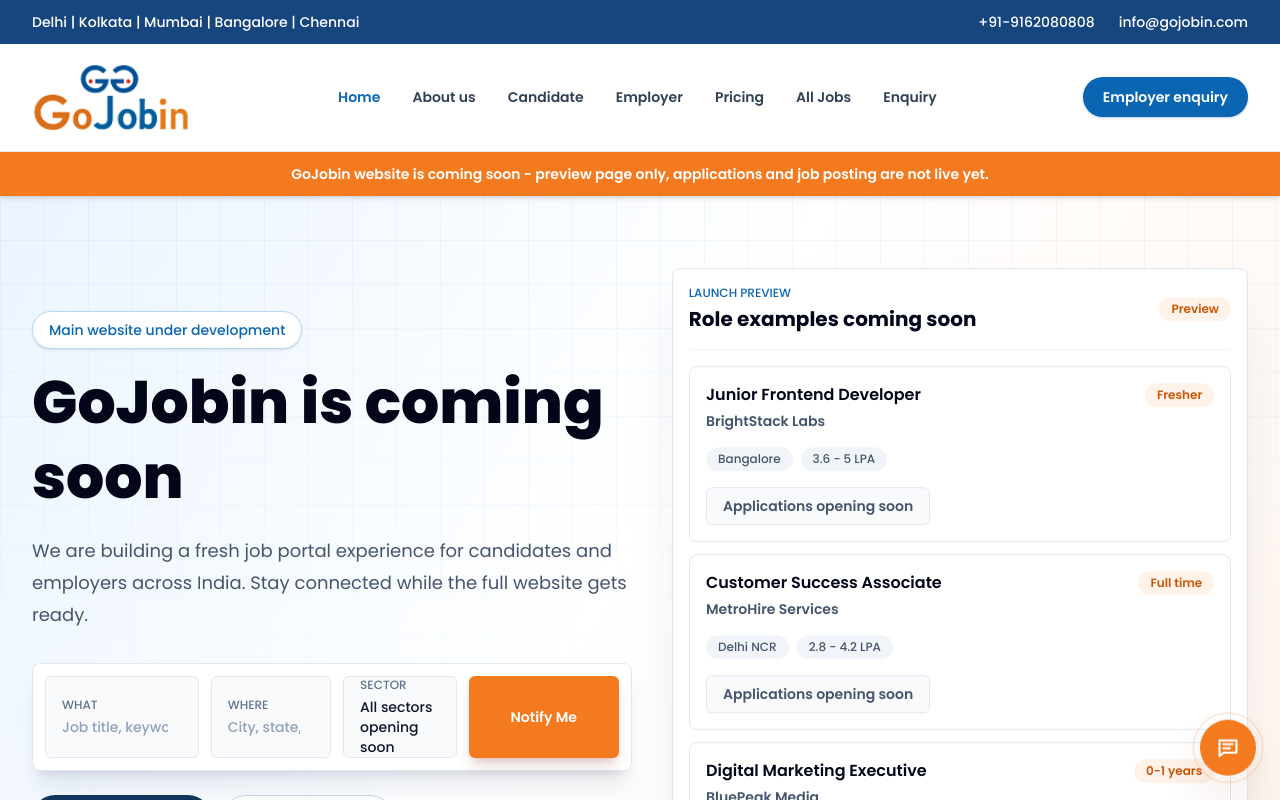
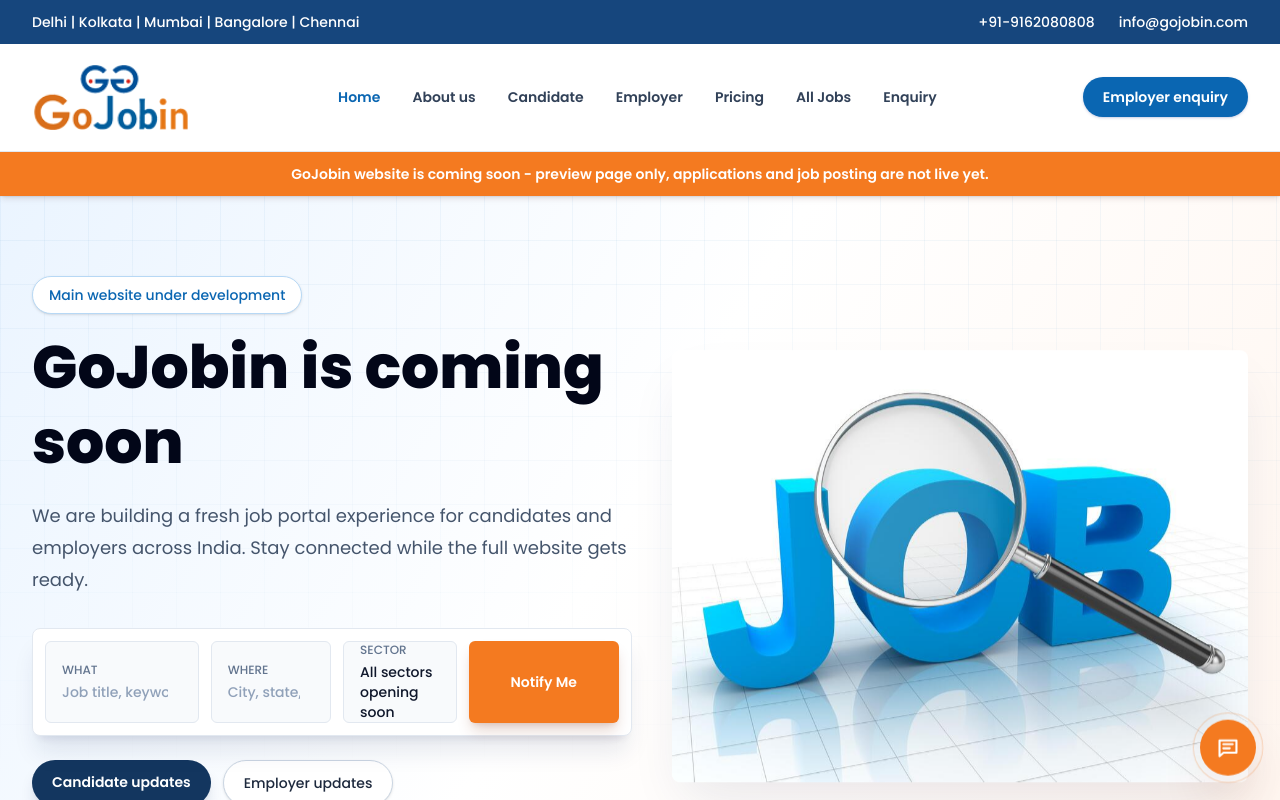
Before and after one commit to vinitk09/GoJobIn, a Next.js app: page / in a window 1280 px wide. Shown: the top 800 px of the page. Built offline with nearby package versions, Linux system fonts and the light colour scheme.

Commit message:
added all the codes

```diff
--- a/src/app/page.js
+++ b/src/app/page.js
@@ -31,30 +31,6 @@
   "TalentDesk",
   "UrbanStack",
   "PeoplePro",
-];
-
-const jobs = [
-  {
-    role: "Junior Frontend Developer",
-    company: "BrightStack Labs",
-    place: "Bangalore",
-    type: "Fresher",
-    salary: "3.6 - 5 LPA",
-  },
-  {
-    role: "Customer Success Associate",
-    company: "MetroHire Services",
-    place: "Delhi NCR",
-    type: "Full time",
-    salary: "2.8 - 4.2 LPA",
-  },
-  {
-    role: "Digital Marketing Executive",
-    company: "BluePeak Media",
-    place: "Mumbai",
-    type: "0-1 years",
-    salary: "3 - 4.5 LPA",
-  },
 ];
 
 const steps = [
@@ -168,6 +144,7 @@
 export default function Home() {
   const [isEnquiryOpen, setIsEnquiryOpen] = useState(false);
   const [enquiryFor, setEnquiryFor] = useState("General enquiry");
+  const [isSubscribeNoticeOpen, setIsSubscribeNoticeOpen] = useState(false);
 
   useEffect(() => {
     const revealItems = Array.from(
@@ -233,6 +210,11 @@
   function handleFeatureSubmit(event, context) {
     event.preventDefault();
     openEnquiry(context);
+  }
+
+  function handleSubscribeSubmit(event) {
+    event.preventDefault();
+    setIsSubscribeNoticeOpen(true);
   }
 
   return (
@@ -385,56 +367,15 @@
           </div>
 
           <div className="relative animate-fade-up animation-delay-200">
-            <div className="float-soft rounded-[8px] border border-slate-200 bg-white p-4 shadow-2xl shadow-blue-950/10">
-              <div className="flex items-center justify-between border-b border-slate-100 pb-4">
-                <div>
-                  <p className="text-xs font-medium uppercase tracking-normal text-[#0a66b2]">
-                    Launch preview
-                  </p>
-                  <h2 className="mt-1 text-xl font-bold text-slate-950">
-                    Role examples coming soon
-                  </h2>
-                </div>
-                <span className="rounded-full bg-[#fff2e9] px-3 py-1 text-xs font-semibold text-[#c95709]">
-                  Preview
-                </span>
-              </div>
-
-              <div className="mt-4 space-y-3">
-                {jobs.map((job, index) => (
-                  <article
-                    key={job.role}
-                    className="job-card rounded-[8px] border border-slate-200 p-4 transition hover:border-[#0a66b2] hover:bg-blue-50/40"
-                    style={{ animationDelay: `${index * 140}ms` }}
-                  >
-                    <div className="flex items-start justify-between gap-4">
-                      <div>
-                        <h3 className="font-semibold text-slate-950">
-                          {job.role}
-                        </h3>
-                        <p className="mt-1 text-sm font-semibold text-slate-600">
-                          {job.company}
-                        </p>
-                      </div>
-                      <span className="shrink-0 rounded-full bg-[#fff2e9] px-3 py-1 text-xs font-semibold text-[#c95709]">
-                        {job.type}
-                      </span>
-                    </div>
-                    <div className="mt-4 flex flex-wrap gap-2 text-xs font-medium text-slate-600">
-                      <span className="rounded-full bg-slate-100 px-3 py-1">
-                        {job.place}
-                      </span>
-                      <span className="rounded-full bg-slate-100 px-3 py-1">
-                        {job.salary}
-                      </span>
-                    </div>
-                    <span className="mt-4 inline-flex rounded-[6px] border border-slate-200 bg-slate-50 px-4 py-2 text-sm font-semibold text-slate-600">
-                      Applications opening soon
-                    </span>
-                  </article>
-                ))}
-              </div>
-            </div>
+            <Image
+              src="/job.jpg"
+              alt="GoJobin job search preview"
+              width={933}
+              height={700}
+              priority
+              sizes="(min-width: 1024px) 48vw, 100vw"
+              className="float-soft h-auto w-full rounded-[8px] object-cover shadow-2xl shadow-blue-950/10"
+            />
           </div>
         </div>
       </section>
@@ -948,12 +889,13 @@
             </h3>
             <form
               className="mt-9 grid max-w-[335px] gap-5 text-sm font-bold text-white"
-              onSubmit={(event) => event.preventDefault()}
+              onSubmit={handleSubscribeSubmit}
             >
               <label>
                 <span>Your Name</span>
                 <input
                   className="mt-3 h-13 w-full bg-white px-4 text-sm font-medium text-slate-950 outline-none"
+                  required
                   type="text"
                 />
               </label>
@@ -961,13 +903,24 @@
                 <span>Your Email</span>
                 <input
                   className="mt-3 h-13 w-full bg-white px-4 text-sm font-medium text-slate-950 outline-none"
+                  required
                   type="email"
                 />
               </label>
-              <button className="shine-button mt-1 h-12 w-fit bg-[#55585c] px-5 text-sm font-bold text-white transition hover:bg-[#0a66b2]">
+              <button
+                className="shine-button mt-1 h-12 w-fit bg-[#55585c] px-5 text-sm font-bold text-white transition hover:bg-[#0a66b2]"
+                type="submit"
+              >
                 Subscribe
               </button>
             </form>
+          </div>
+        </div>
+        <div className="border-t border-white/10">
+          <div className="mx-auto max-w-7xl px-5 py-5 text-center text-sm font-semibold text-white/75 lg:px-8">
+            <p>
+              Copyright &copy; {new Date().getFullYear()} GoJobin. All rights reserved.
+            </p>
           </div>
         </div>
       </footer>
@@ -1006,6 +959,43 @@
         isOpen={isEnquiryOpen}
         onClose={() => setIsEnquiryOpen(false)}
       />
+
+      {isSubscribeNoticeOpen ? (
+        <div
+          className="fixed inset-0 z-[95] flex items-center justify-center bg-slate-950/60 px-4 py-6 backdrop-blur-sm"
+          role="presentation"
+          onClick={() => setIsSubscribeNoticeOpen(false)}
+        >
+          <div
+            aria-labelledby="subscribe-notice-title"
+            aria-modal="true"
+            className="modal-panel w-full max-w-sm rounded-[8px] border border-slate-200 bg-white p-5 text-center shadow-2xl shadow-slate-950/30"
+            role="dialog"
+            onClick={(event) => event.stopPropagation()}
+          >
+            <p className="text-sm font-semibold uppercase tracking-normal text-[#c95709]">
+              Subscription update
+            </p>
+            <h2
+              className="mt-2 text-2xl font-bold text-slate-950"
+              id="subscribe-notice-title"
+            >
+              Website under construction
+            </h2>
+            <p className="mt-3 text-sm leading-6 text-slate-600">
+              Thank you for sharing your details. This service will start after
+              the website development is complete.
+            </p>
+            <button
+              className="shine-button mt-5 h-11 rounded-[6px] bg-[#0a66b2] px-6 text-sm font-semibold text-white transition hover:bg-[#084f8a]"
+              onClick={() => setIsSubscribeNoticeOpen(false)}
+              type="button"
+            >
+              OK
+            </button>
+          </div>
+        </div>
+      ) : null}
     </>
   );
 }
```
Also changed, not shown: public/job.jpg (added).
